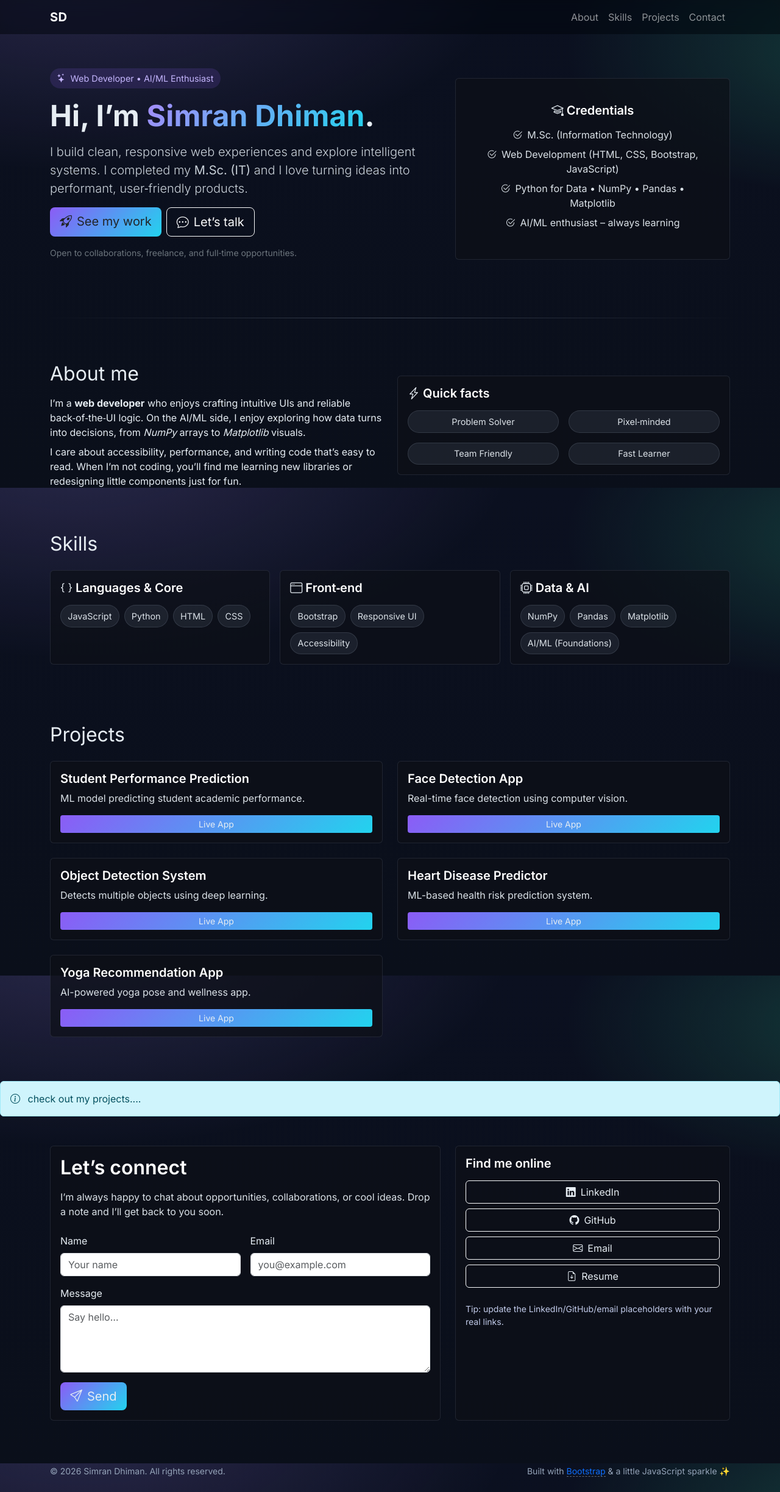
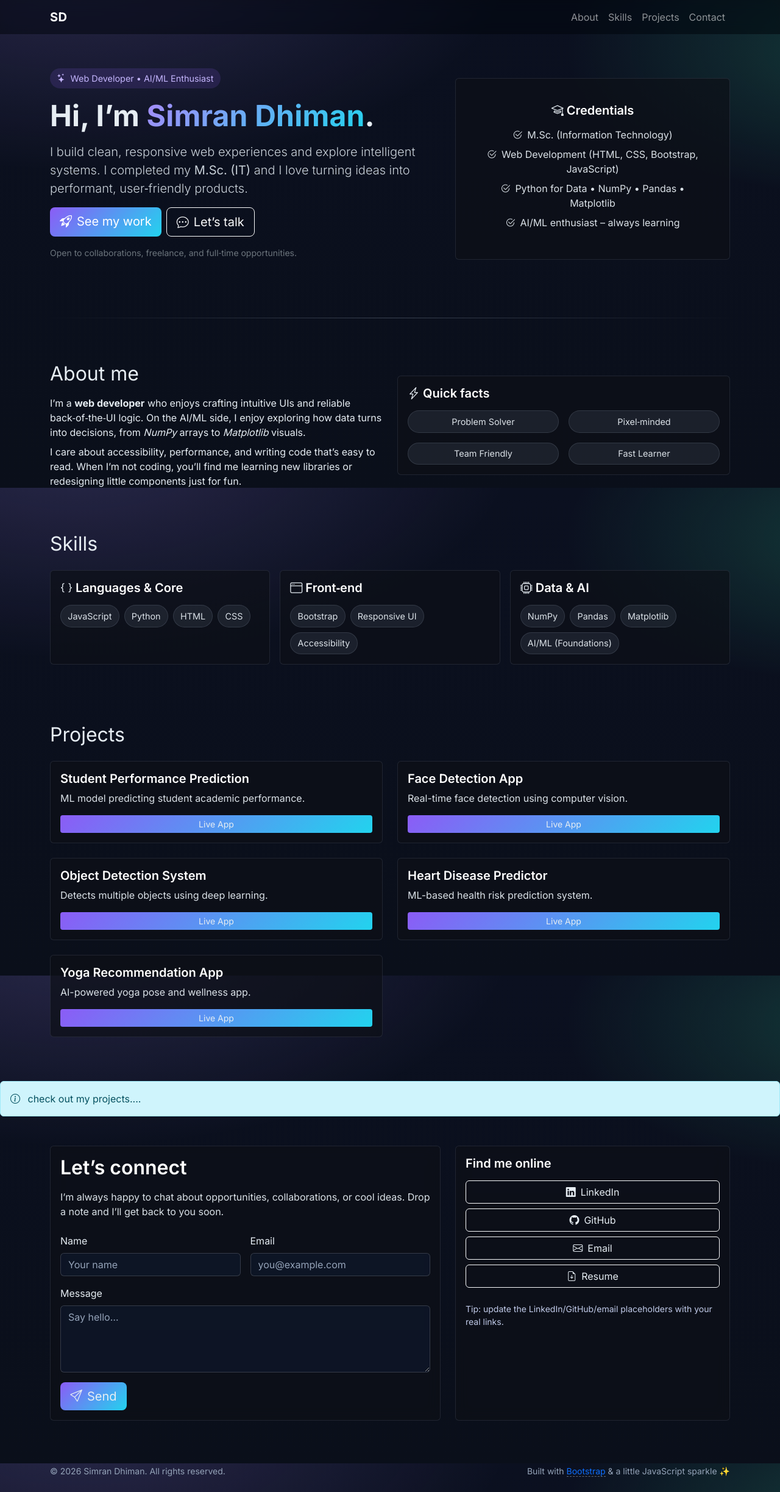
Before and after one commit to simrandhiman777/simrandhiman777.github.io, a plain HTML site: page portfolio.html in a window 1280 px wide. Shown: the whole page at 61% size. Drawn offline with nearby package versions, Linux system fonts and the light colour scheme.

Commit message:
Update contact form to use FormSubmit service

```diff
--- a/portfolio.html
+++ b/portfolio.html
@@ -86,6 +86,38 @@
 .card .text-secondary,
 .card .small {
   color: #cbd5f5 !important;
+}
+/* Dark form inputs */
+.form-control {
+  background-color: rgba(15, 23, 42, 0.8);
+  color: #e6edf3;
+  border: 1px solid rgba(148, 163, 184, 0.3);
+}
+
+.form-control::placeholder {
+  color: #94a3b8;
+}
+
+.form-control:focus {
+  background-color: rgba(15, 23, 42, 0.95);
+  color: #ffffff;
+  border-color: #8b5cf6;
+  box-shadow: 0 0 0 0.15rem rgba(139, 92, 246, 0.3);
+}
+
+/* Labels visibility */
+.form-label {
+  color: #cbd5f5;
+}
+/* Button hover improvement */
+.btn-gradient {
+  color: white;
+  font-weight: 500;
+}
+
+/* Form card spacing */
+#contact .card {
+  backdrop-filter: blur(10px);
 }
 
 
@@ -292,23 +324,33 @@
             <div class="card-body">
               <h2 class="card-title mb-3">Let’s connect</h2>
               <p class="mb-4">I’m always happy to chat about opportunities, collaborations, or cool ideas. Drop a note and I’ll get back to you soon.</p>
-              <form class="row g-3" onsubmit="event.preventDefault(); friendlyToast('Thanks for your message! I\'ll reply soon.'); this.reset();">
+<form action="https://formsubmit.co/simmidhiman333@gmail.com" method="POST" class="row g-3">
+
+  <!-- Hidden settings -->
+  <input type="hidden" name="_subject" value="New Message from Portfolio">
+  <input type="hidden" name="_captcha" value="false">
+
   <div class="col-md-6">
     <label class="form-label">Name</label>
-                  <input type="text" class="form-control" placeholder="Your name" required>
+    <input type="text" name="name" class="form-control" placeholder="Your name" required>
   </div>
+
   <div class="col-md-6">
     <label class="form-label">Email</label>
-                  <input type="email" class="form-control" placeholder="you@example.com" required>
+    <input type="email" name="email" class="form-control" placeholder="you@example.com" required>
   </div>
+
   <div class="col-12">
     <label class="form-label">Message</label>
-                  <textarea class="form-control" rows="4" placeholder="Say hello…" required></textarea>
+    <textarea name="message" class="form-control" rows="4" placeholder="Say hello…" required></textarea>
   </div>
+
   <div class="col-12">
-                  <button class="btn btn-gradient btn-lg" type="submit"><i class="bi bi-send me-2"></i>Send</button>
+    <button class="btn btn-gradient btn-lg" type="submit">
+      <i class="bi bi-send me-2"></i>Send
+    </button>
   </div>
-              </form>
+
             </div>
           </div>
         </div>
```
Lines whose indentation alone changed are shown as unchanged.
